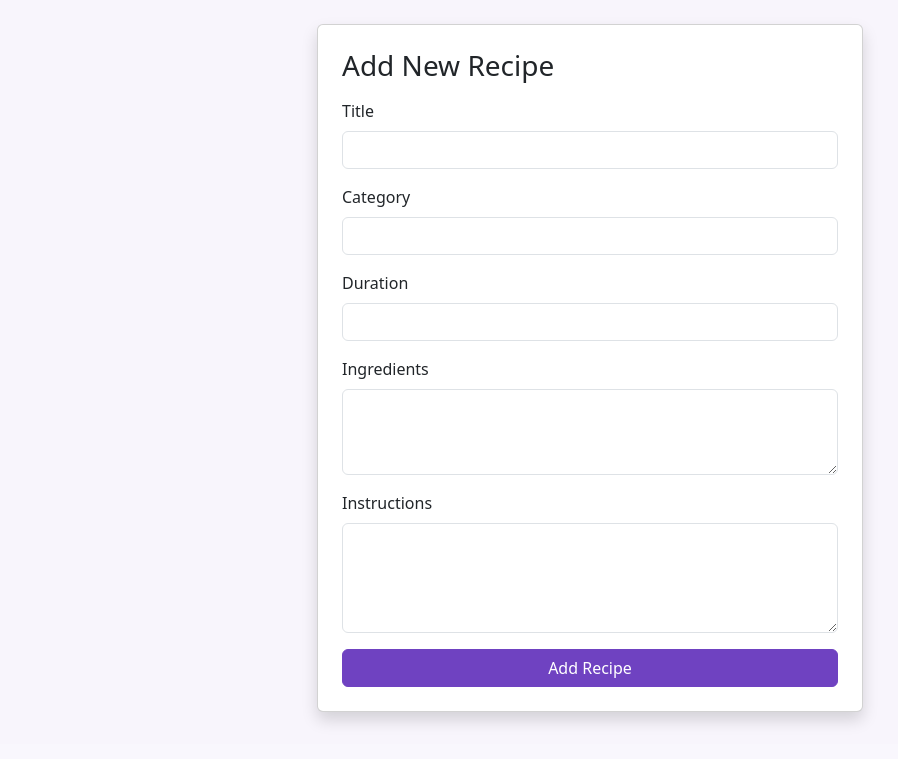
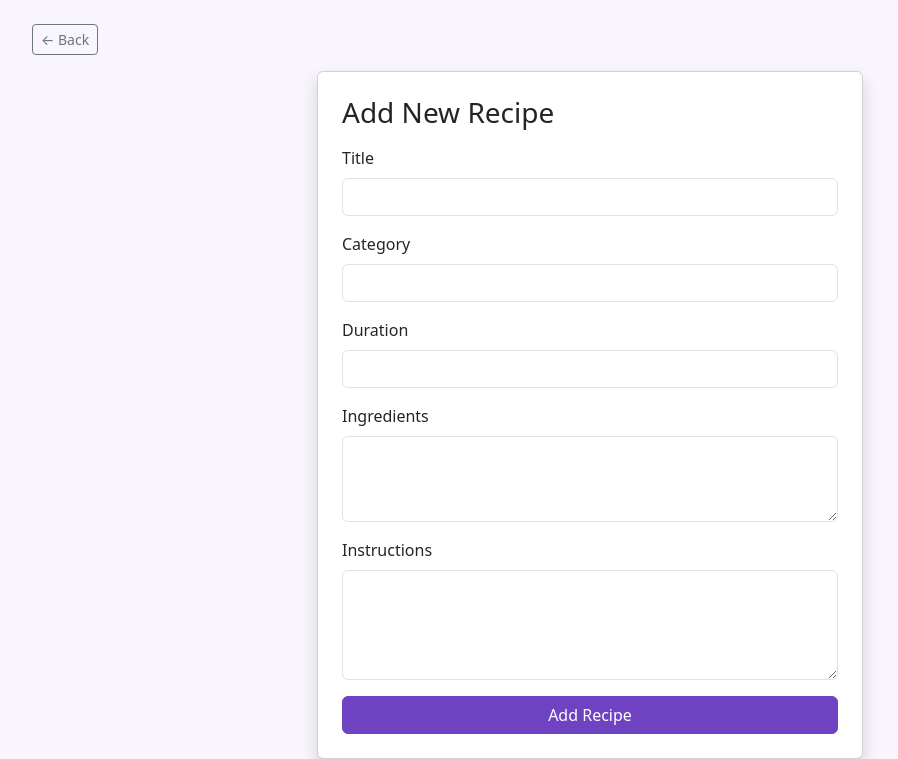
Before and after one commit to subhalakshmisubhi/Coco-s-Recipes, a Flask app: page /add_recipe in a window 1280 px wide. Shown: the part 56-815 px from the top of the page, without its empty margins (50-948 px from the left). Before the commit the page ends 780 px from the top, so only its background shows below. Run offline with Flask 3, Linux system fonts and the light colour scheme; the visitor is signed in with stand-in values (Sample User, id 1).

Commit message:
Update base.html

```diff
--- a/templates/base.html
+++ b/templates/base.html
@@ -30,7 +30,9 @@
             </div>
         </div>
     </nav>
-    <div class="container">
+    <div class="container mt-3">
+        <button onclick="history.back()" class="btn btn-outline-secondary btn-sm mb-3">← Back</button>
+
         {% with messages = get_flashed_messages(with_categories=true) %}
             {% if messages %}
                 {% for category, message in messages %}
```
